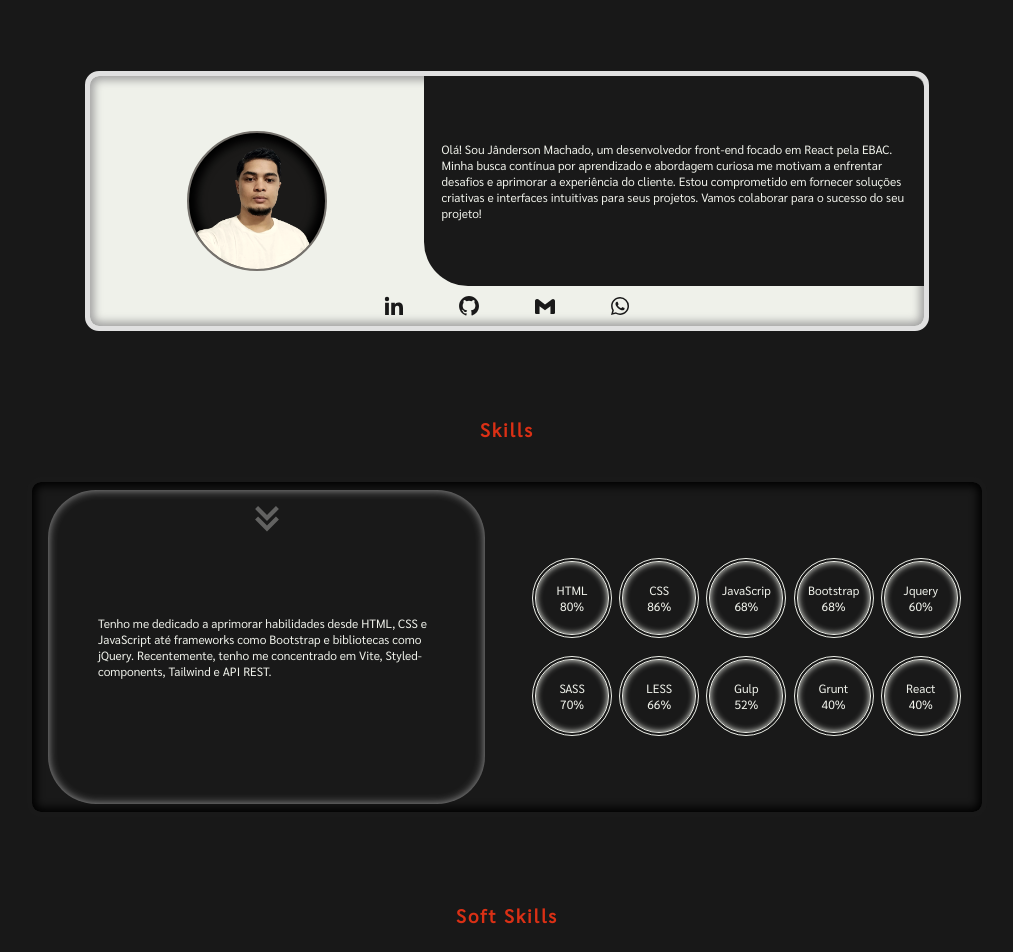
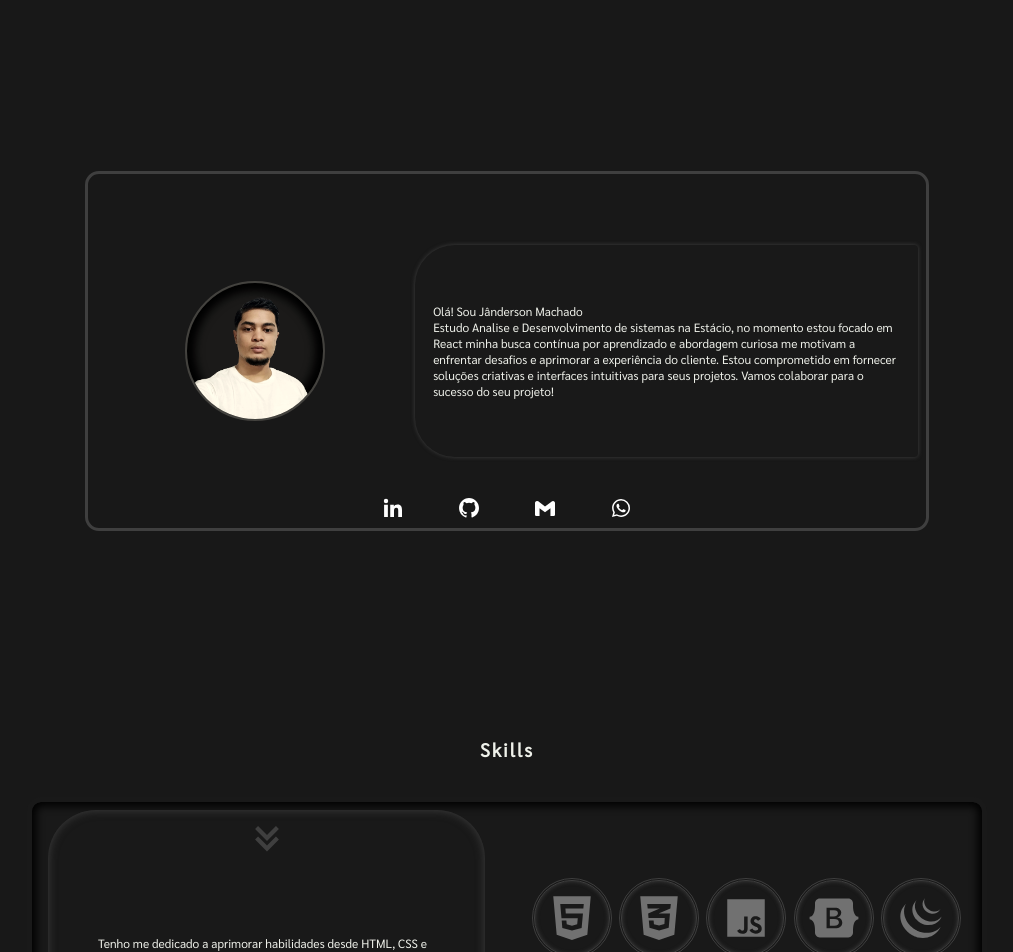
Before and after one commit to jotaMch/Portfolio_Jm, a React (Vite) app: page / in a window 1280 px wide. Shown: the part 620-1572 px from the top of the page, without its empty margins (133-1146 px from the left). Built offline with nearby package versions, Linux system fonts and the light colour scheme.

Commit message:
add new color

```diff
--- a/src/components/About.jsx
+++ b/src/components/About.jsx
@@ -12,13 +12,16 @@ function About() {
                 <div className="area__perfil">
                     <img className='perfil' src={Perfil} alt="imagem-perfil" />
                 </div>
-                <p  className='text-sobre onUp'>
-                Olá! Sou Jânderson Machado, um desenvolvedor front-end focado em React pela EBAC.
-                Minha busca contínua por aprendizado e abordagem curiosa me motivam a enfrentar desafios e
-                aprimorar a experiência do cliente. Estou comprometido em fornecer soluções criativas e
-                interfaces intuitivas para seus projetos.
-                Vamos colaborar para o sucesso do seu projeto!
-                </p>
+                    <div className="espaco">
+                        <p  className='text-sobre onUp'>
+                        Olá! Sou Jânderson Machado<br/>
+                        Estudo Analise e Desenvolvimento de sistemas na Estácio, no
+                        momento estou focado em React minha busca contínua por aprendizado e abordagem curiosa me motivam a enfrentar desafios e
+                        aprimorar a experiência do cliente. Estou comprometido em fornecer soluções criativas e
+                        interfaces intuitivas para seus projetos.
+                        Vamos colaborar para o sucesso do seu projeto!
+                        </p>
+                    </div>
 
                 <div className="mini-footer">
                 <ul>
--- a/src/components/Educacao.jsx
+++ b/src/components/Educacao.jsx
@@ -8,15 +8,15 @@ function Educacao() {
         <div className="educacao">
             <div className="educacao__card">
                 <div className="educacao__card--color">
-                    <h3>Educação</h3>
+                    <h3>Cursos</h3>
                     <div className="educacao__card--cont">
                         <ul className='cursos'>
+                            <li><BiBookOpen /> React do zero ao pro - Estudanto / EBAC</li>
+                            <li><BiBookOpen /> Desenvolvimento web - Estudando / Rockseat</li>
                             <li><BiBadgeCheck/> Fundamento da gestão de projetos - Completo / FM2S</li>
                             <li><BiBadgeCheck/> Nano Course User Experience - Completo / FIAP</li>
                             <li><BiBadgeCheck/> Introdução a programação - Completo / EBAC</li>
                             <li><BiBadgeCheck/> Desenvolvimento Front-end do zero ao pro - Completo / EBAC</li>
-                            <li><BiBookOpen /> React do zero ao pro - Estudanto / EBAC</li>
-                            <li><BiBookOpen /> Desenvolvimento web - Estudando / Rockseat</li>
                         </ul>
                     </div>
                 </div>
--- a/src/components/Habilidades.jsx
+++ b/src/components/Habilidades.jsx
@@ -5,25 +5,40 @@ import { BiBadgeCheck } from "react-icons/bi";
 import { BiChevronsRight } from "react-icons/bi";
 import { BiSolidMouseAlt } from "react-icons/bi";
 
+import { BiLogoJavascript } from "react-icons/bi";
+
+import { BiLogoJquery } from "react-icons/bi";
+import { FaGrunt } from "react-icons/fa";
+import { FaGulp } from "react-icons/fa";
+import { FaLess } from "react-icons/fa";
+import { FaSass } from "react-icons/fa";
+import { FaHtml5 } from "react-icons/fa";
+import { FaCss3Alt } from "react-icons/fa";
+import { FaBootstrap } from "react-icons/fa";
+import { FaReact } from "react-icons/fa";
+
+
 function Habilidades() {
     return (
         <div className='experiencia'>
+
             <div className="border-skills" id='skills'>
                 <h3>Skills</h3>
                 </div>
+
                     <div className='experiencia__cor'>
                         <ul className='experiencia__skills'>
 
-                            <li> <div className="medida"></div> {/* <img  src={Skills.html} alt="" /> */}<p>HTML<br/> 80%</p></li>
-                            <li> <div className="medida"></div> {/* <img  src={Skills.css} alt="" /> */}<p>CSS <br/> 86%</p></li>
-                            <li> <div className="medida"></div> {/* <img  src={Skills.javascript} alt="" /> */}<p>JavaScrip <br/> 68%</p></li>
-                            <li> <div className="medida"></div> {/* <img  src={Skills.bootstrap} alt="" /> */}<p>Bootstrap <br/> 68%</p></li>
-                            <li> <div className="medida"></div> {/* <img  src={Skills.jquery} alt="" /> */}<p>Jquery <br/> 60%</p></li>
-                            <li> <div className="medida"></div> {/* <img  src={Skills.sass} alt="" /> */}<p>SASS <br/> 70%</p></li>
-                            <li> <div className="medida"></div> {/* <img  src={Skills.less} alt=""/> */}<p>LESS <br/> 66%</p></li>
-                            <li> <div className="medida"></div> {/* <img  src={Skills.gulp} alt=""/> */}<p>Gulp <br/> 52%</p></li>
-                            <li> <div className="medida"></div> {/* <img  src={Skills.grunt} alt="" /> */}<p>Grunt <br/> 40%</p></li>
-                            <li> <div className="medida"></div> {/* <img  src={Skills.react} alt="" /> */}<p>React <br/> 40%</p></li>
+                            <li> < FaHtml5 /> </li>
+                            <li> < FaCss3Alt /> </li>
+                            <li> < BiLogoJavascript /> </li>
+                            <li> < FaBootstrap /> </li>
+                            <li> < BiLogoJquery /></li>
+                            <li> < FaSass /></li>
+                            <li> < FaLess /> </li>
+                            <li> < FaGulp /> </li>
+                            <li> < FaGrunt /> </li>
+                            <li> < FaReact /> </li>
 
                         </ul>
                             <div className="experiencia__text">
@@ -53,6 +68,7 @@ function Habilidades() {
                                     em que participo, buscando criar ideias melhores.
 
                                     </p>
+
                                 </div>
                             </div>
                         </div>
--- a/src/styles/Habilidades.css
+++ b/src/styles/Habilidades.css
@@ -1,14 +1,5 @@
 .experiencia {
     /* background-color: #00020b; */
-}
-
-.border-text {
-    margin: 80px auto;
-    border-radius: 8px;
-    width: 50%;
-    height: 200px;
-    background-image: linear-gradient(to bottom, rgb(155, 155, 155), rgb(24, 24, 24));
-    padding: 2px;
 }
 
 .experiencia .experiencia__text {
@@ -21,7 +12,7 @@
     display: flex;
     align-items: center;
     position: relative;
-    box-shadow: inset 0 0 10px  #a0a0a0;
+    box-shadow: inset 0 0 10px rgb(63, 63, 63);
 }
 
 .experiencia__text--habilidades {
@@ -36,7 +27,7 @@
 }
 
 .experiencia__text svg {
-    color:  #626261;
+    color:  rgb(63, 63, 63);
     position: absolute;
     width: 50px;
     height: 60px;
@@ -51,7 +42,7 @@
     padding: 6px;
     margin: 80px auto 30px;
     text-align: center;
-    color: #DA3015;
+    color: #EFF1EA;
     background-color: transparent;
 }
 
@@ -79,6 +70,7 @@
     box-shadow: inset 0px 0px 8px 4px rgb(0, 0, 0);
     border: 5px solid rgb(25, 25, 25);
     border-radius: 14px;
+    margin-bottom: 150px;
 }
 
 
@@ -87,23 +79,25 @@
     width: 80px;
     height: 80px;
     border-radius: 50%;
-    border: 4px double #EFF1EA;
-    box-shadow: inset 0 0 6px #EFF1EA;
+    border: 3px double rgb(63, 63, 63);
+    box-shadow: inset 0 0 4px rgb(63, 63, 63);
     list-style: none;
     display: flex;
-    flex-direction: column;
     justify-content: center;
-    filter: contrast(100%);
+    align-items: center;
     transition: transform ease-in-out 0.5s;
     z-index: 1;
 }
 
-.experiencia__skills li .medida {
-    position: absolute;
+.experiencia__skills li svg {
+    color: rgb(113, 113, 113);
+    width: 50px;
+    height: 50px;
 }
 
 
-.experiencia__skills li:hover img{
+
+.experiencia__skills li:hover svg{
     transform: scale(0.8);
 }
 
@@ -135,7 +129,7 @@ article .flex{
 article .title-soft {
     padding: 6px;
     margin: 0 auto;
-    color:#DA3015;
+    color:#EFF1EA;
     background-color: transparent;
     display: flex;
     justify-content: center;
@@ -149,10 +143,6 @@ article .card {
     position: relative;
     padding: 4px;
 }
-
-
-
-
 
 .card-container {
     width: 300px;
@@ -181,7 +171,6 @@ article .card {
 
   .card-txt .img-content h4 {
     height: 50px;
-    fill: #e8e8e8;
     transition: all 0.6s cubic-bezier(0.23, 1, 0.320, 1);
   }
 
@@ -197,7 +186,7 @@ article .card {
     justify-content: center;
     text-align: center;
     gap: 10px;
-    color: #e8e8e8;
+    color: #DA3015;
     padding: 20px;
     line-height: 1.5;
     border-radius: 5px;
@@ -238,7 +227,7 @@ article .card {
 }
 
 .card__title {
-    color: #EFF1EA;
+    color: #DA3015;
     text-align: center;
     display: flex;
     align-items: center;
--- a/src/styles/educacao.css
+++ b/src/styles/educacao.css
@@ -11,7 +11,6 @@
         text-align: center;
         margin: 16px auto 30px;
         font-weight: lighter;
-        background-image: linear-gradient(to right, #e82406 , rgb(24, 24, 24));
         width: 30%;
         padding: 8px 0;
     }
@@ -68,11 +67,11 @@
     color: #EFF1EA;
 }
 
-li:nth-child(5) svg {
+.cursos li:nth-child(1) svg {
     color: #e82406;
 }
 
-li:nth-child(6) svg {
+.cursos li:nth-child(2) svg {
     color: #e82406;
 }
 
--- a/src/styles/main.css
+++ b/src/styles/main.css
@@ -87,17 +87,16 @@ header li {
 
 
 .position-class .img {
-  background-color: #EFF1EA;
+  background-color: rgb(24, 24, 24);
   display: flex;
   align-items: center;
   justify-content: space-between;
   width: 88%;
-  height: 260px;
-  margin: 0 auto;
+  height: 360px;
+  margin: 100px auto 200px;
   position: relative;
-  box-shadow: inset 0px 0px 8px 4px #a0a0a0;
 
-  border: 5px solid #e0e0e0;
+  border: 3px solid rgb(63, 63, 63);
   border-radius: 14px;
 /*   background-image: linear-gradient(45deg, #ff0000 20%, rgb(25, 25, 25) 40%);
  */}
@@ -117,24 +116,24 @@ header li {
   width: 140px;
   filter:sepia(20%);
   border-radius: 50%;
-  border: 2px solid #6e6e6e;
+  border: 2px solid rgb(63, 63, 63);
   box-shadow: inset 0 0 8px 8px rgba(0, 0, 0, 1); /* Valores negativos para criar a borda interna */
 
 }
-
 
 p.text-sobre {
   color: #EFF1EA;
   width: 60%;
   display: flex;
   background-color: rgb(25, 25, 25);
+  box-shadow: 0 0 4px rgb(63, 63, 63);
   padding: 0 18px;
-  border-radius: 0 12px 0 44px;
-  height: 84%;
+  border-radius: 40px 4px 4px 40px ;
+  height: 60%;
   align-items: center;
   position: absolute;
-  top: 0;
-  right: 0;
+  top: 20%;
+  right: 8px;
 }
 
 .img .mini-footer {
@@ -158,7 +157,7 @@ p.text-sobre {
 .mini-footer svg {
   height: 24px;
   width: 24px;
-  color: rgb(25, 25, 25);
+  color: rgb(255, 255, 255);
   transition: transform ease 0.5s;
 }
 
@@ -436,10 +435,12 @@ header li:hover .front-text {
   }
 
   p.text-sobre {
-    border-radius: 14px 14px 44px 44px;
-    width: 100%;
+    border-radius: 10px 10px 44px 44px;
+    width: 80%;
     height: 54%;
-    left: 0;
+    top: 2%;
+    left: 50%;
+    translate: -50%;
   }
 
   .mini-footer ul {
--- a/src/styles/projects.css
+++ b/src/styles/projects.css
@@ -20,24 +20,11 @@
 }
 
 .project h3 {
-    color: #e82406;
+    color: #EFF1EA;
     text-align: center;
     padding-bottom: 40px;
 }
 
-/* .sombra::before {
-    content: "";
-    position: absolute;
-    top: -60px;
-    right: -300px;
-    width: 90%;
-    height: 30%;
-    transform: rotate(40deg);
-    background-color:  #06e8d9;
-    border-radius: 81% 5% 86% 5% / 85% 0% 79% 6%;
-    filter: blur(20px);
-    z-index: -1;
-} */
 
 .card-project {
     padding-top: 50px;
@@ -161,7 +148,6 @@ p.card-content {
     }
 
     .project h3 {
-        color: #e82406;
         text-align: center;
         padding-bottom: 0px;
     }
@@ -229,7 +215,7 @@ p.card-content {
     justify-content: center;
     background-color: rgb(0, 0, 0);
     transition-duration: .5s;
-    color: #fff;
+    color: #e82406;
     font-family: Whitney, -apple-system, BlinkMacSystemFont, Segoe UI, Roboto, Helvetica, Arial, sans-serif;
     font-weight: 500;
     font-size: 16px;
```
